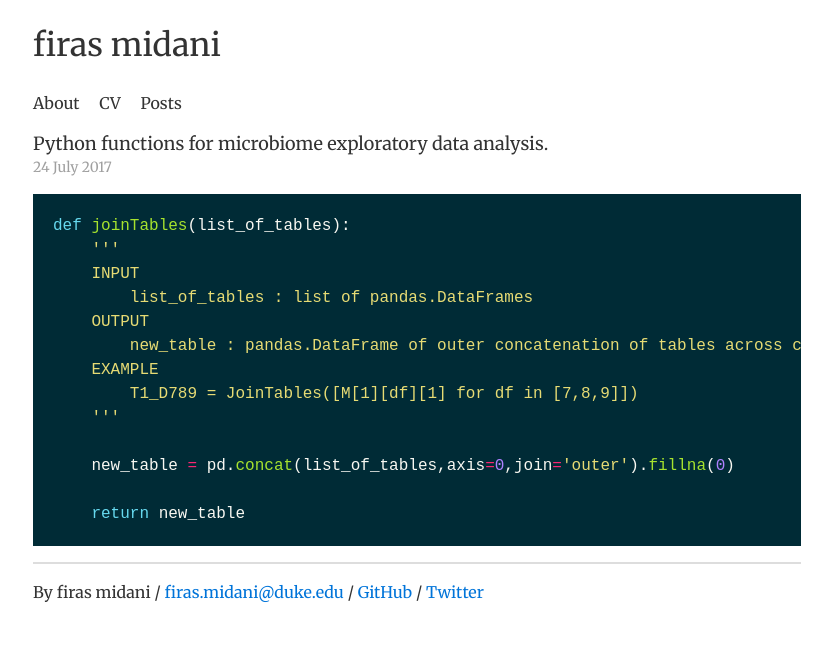
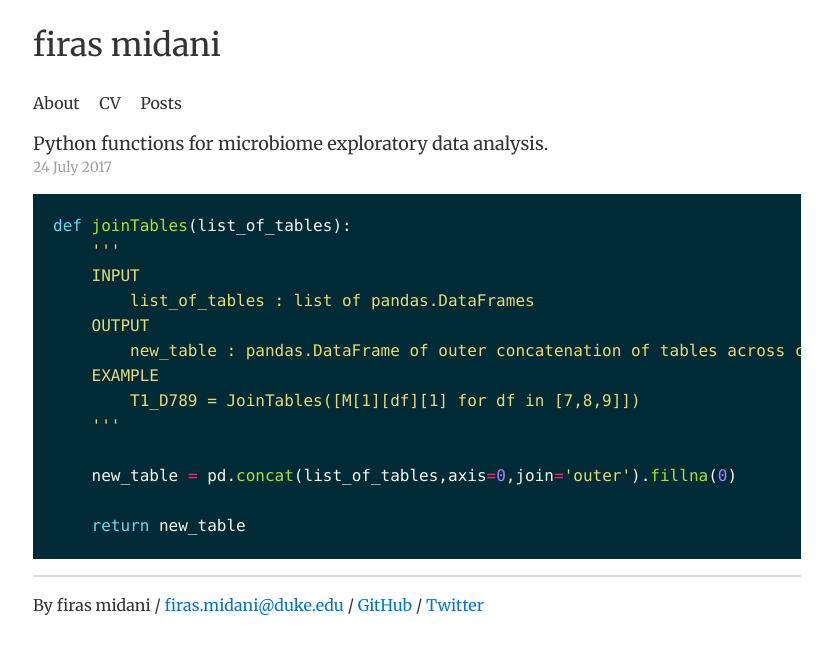
Before and after one commit to firasmidani/firasmidani.github.io, a Jekyll site: the page built from _posts/2017-07-24-python-microbiome-EDA.md, in a window 1280 px wide. Shown: the top 654 px of the page, without its empty margins (223-1055 px from the left). Built offline with Jekyll 4.4.1, drawn with Linux system fonts in a browser that asks for light colours.

Commit message:
Update _base.scss

```diff
--- a/_sass/_base.scss
+++ b/_sass/_base.scss
@@ -67,7 +67,7 @@ pre {
     overflow-x: auto;
 }
 code {
-    font-family: 'Courier New',Consolas,monopace;
+    font-family: 'Consolas',monopace,Courier New,;
     tab-size: 4;
 }
 hr {
```
